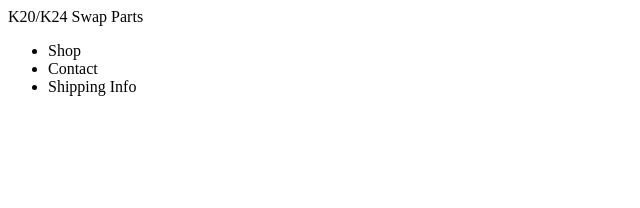
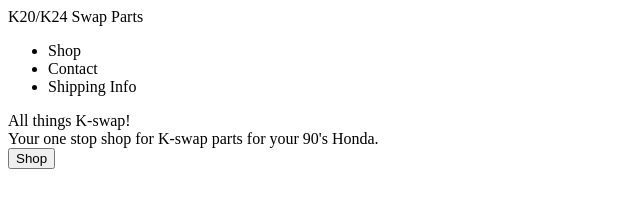
Before and after one commit to Jamesgakg/ToP_Project_01, a plain HTML site: page index.html in a window 1280 px wide. Shown: the whole page, without its empty margins (0-640 px from the left). Drawn offline with Linux system fonts and the light colour scheme.

Commit message:
added 'content_01' to index.html

```diff
--- a/index.html
+++ b/index.html
@@ -14,6 +14,15 @@
             <li><a>Shipping Info</a></li>
         </ul>
     </div>
+    <div class="content_1">
+        <div class="modal">
+            <div class="text">All things K-swap!</div>
+            <div class="sub-text">Your one stop shop for K-swap parts for your 90's Honda.</div>
+            <button class="shop">Shop</button>
+        </div>
+        <img>
+    </div>
+
     </div>
 </body>
 </html>
```
